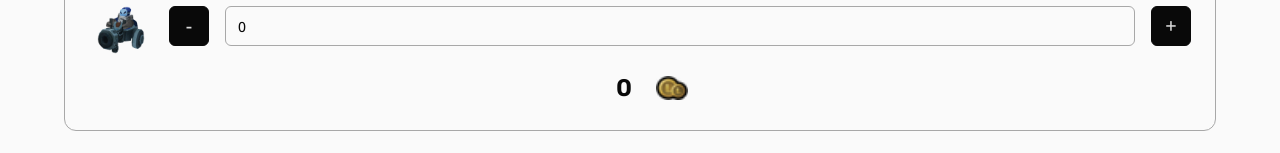
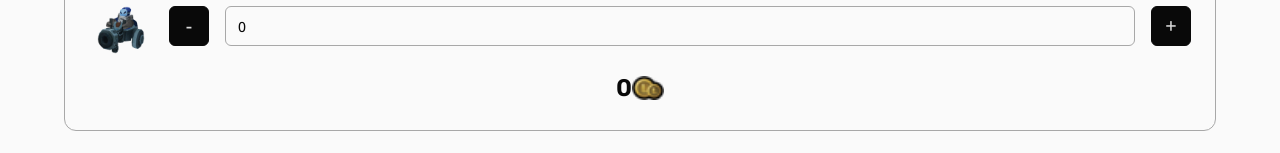
Before and after one commit to haydenheroux/pickban, a SvelteKit app: page /income in a window 1280 px wide. Shown: the part 576-729 px from the top of the page. Built offline with nearby package versions, Linux system fonts and the light colour scheme.

Commit message:
fix(income): Adjust sizing (again...).

```diff
--- a/src/routes/income/+page.svelte
+++ b/src/routes/income/+page.svelte
@@ -288,7 +288,8 @@
         display: flex;
         align-items: center;
         justify-content: center;
-        width: 6rem;
+        width: fit-content;
+        max-width: 6rem;
     }
 
     .gold-container * {
```
